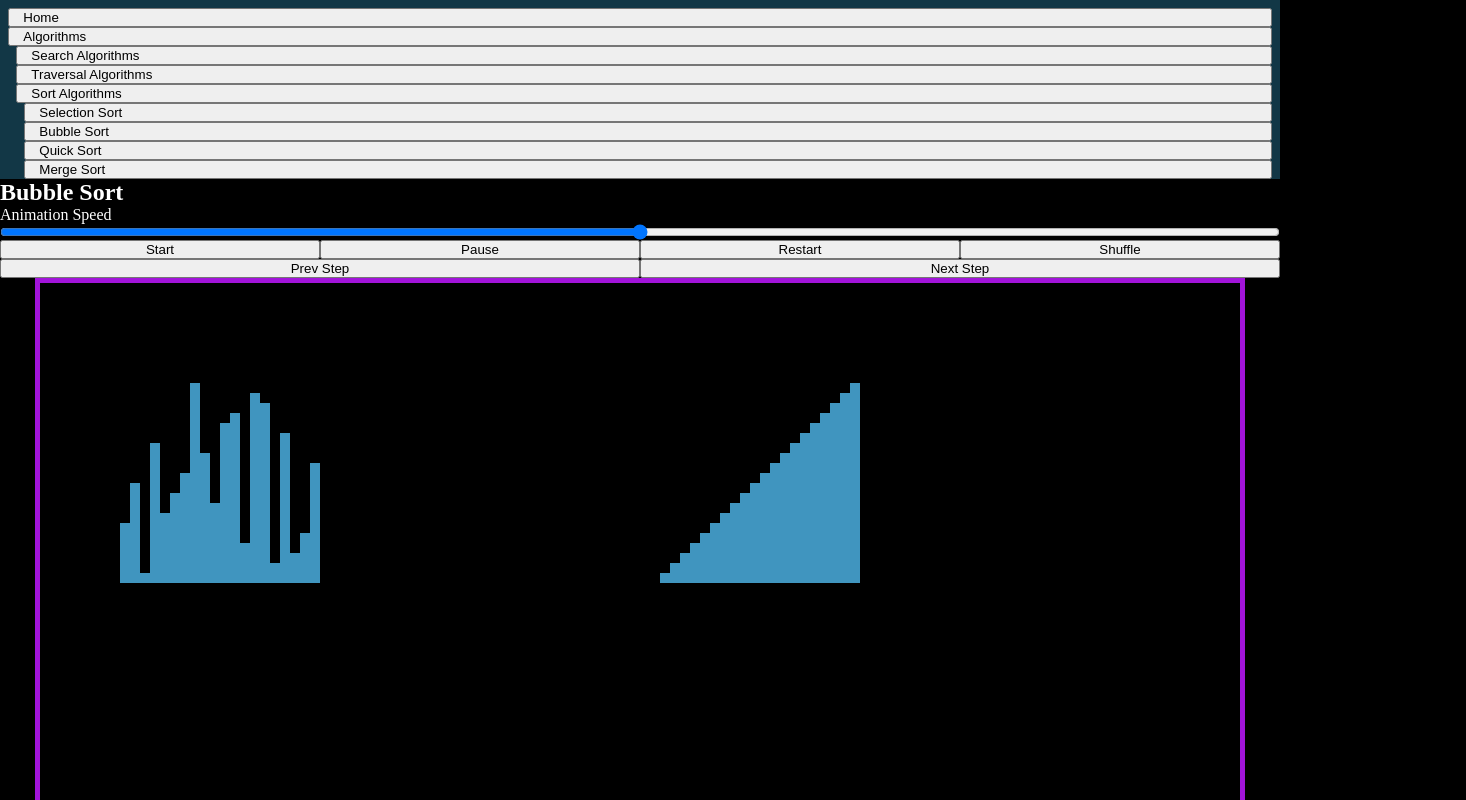
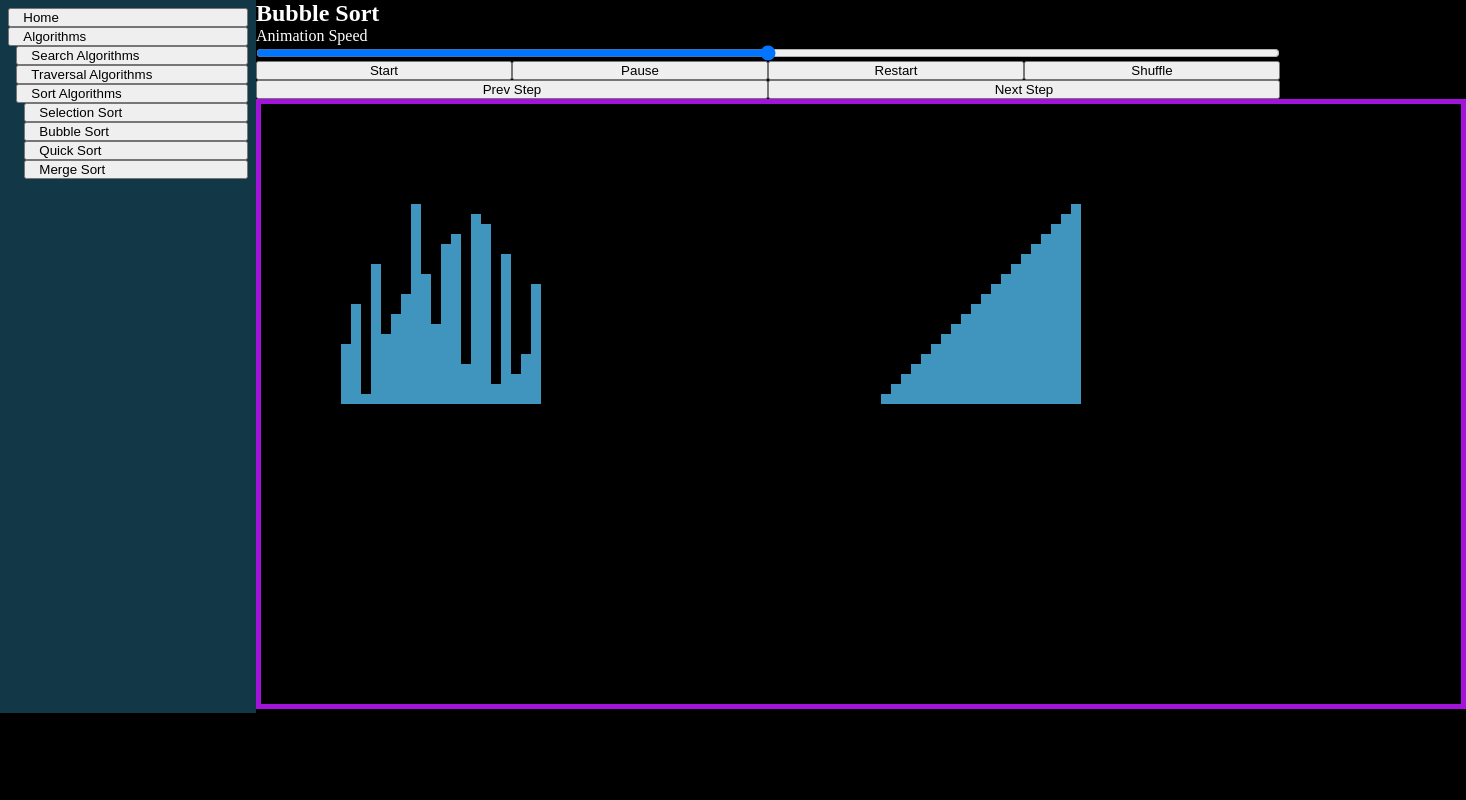
Before and after one commit to elifaltundag/algorithm-visualizer, a React (Create React App) app: page / in a window 1280 px wide. Shown: the top 800 px of the page, 1466 px wide, since content can reach past the window. Built offline with nearby package versions, Linux system fonts and the light colour scheme.

Commit message:
fixed canvas size

```diff
--- a/src/design/components/canvas.scss
+++ b/src/design/components/canvas.scss
@@ -1,6 +1,7 @@
 .canvasContainer {
     margin: 0 auto;
-    width: max-content;
+    width: 100%;
+    height: 80%;
 }
 
 .canvas {
--- a/src/design/globals/layout.scss
+++ b/src/design/globals/layout.scss
@@ -1,6 +1,6 @@
 @use "../utilities/media-queries" as *;
 
-.app {
+.App {
     @include media-query("min", "large") {
         display: grid;
         grid-template-columns: 20% 80%;
```
